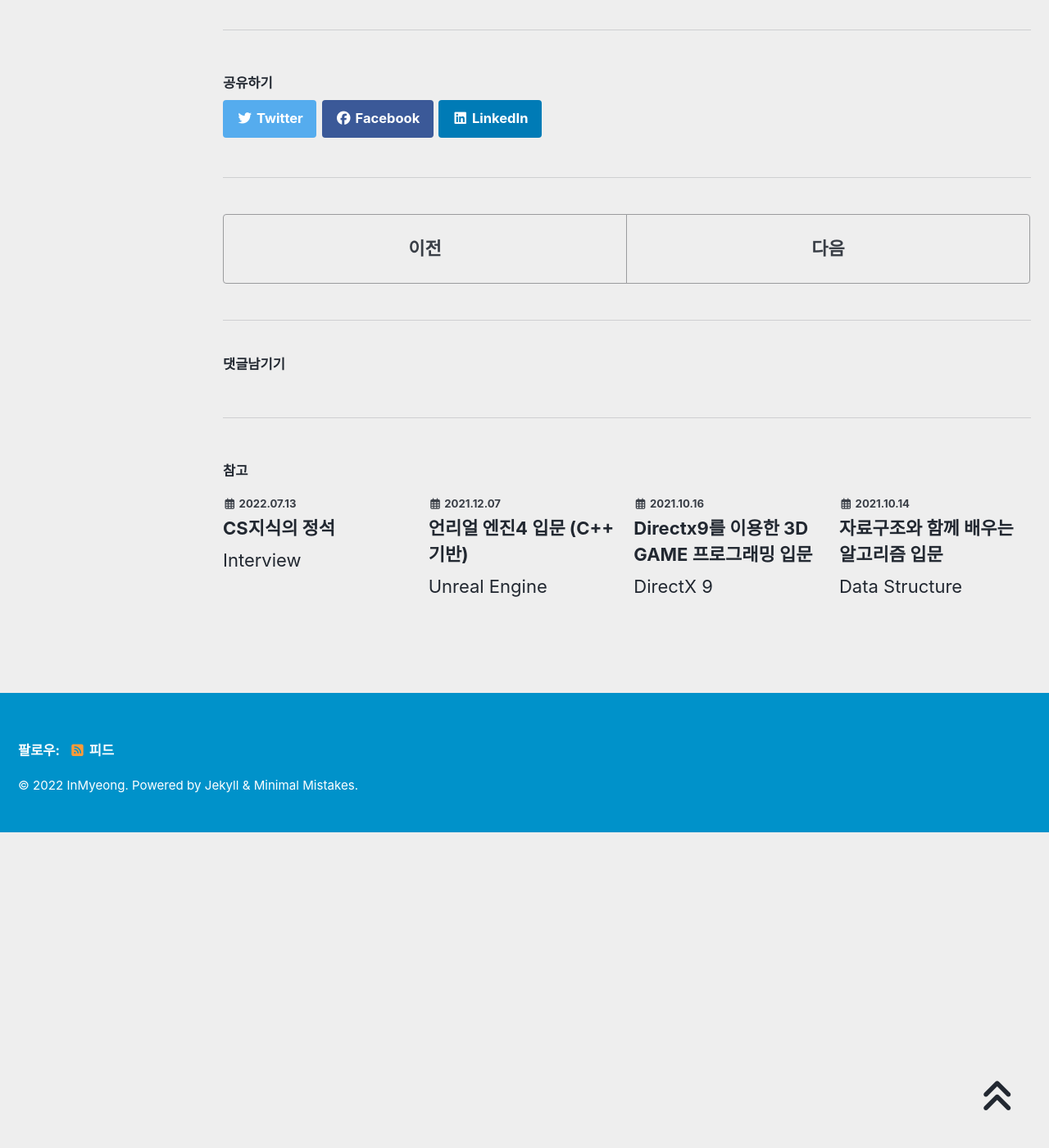
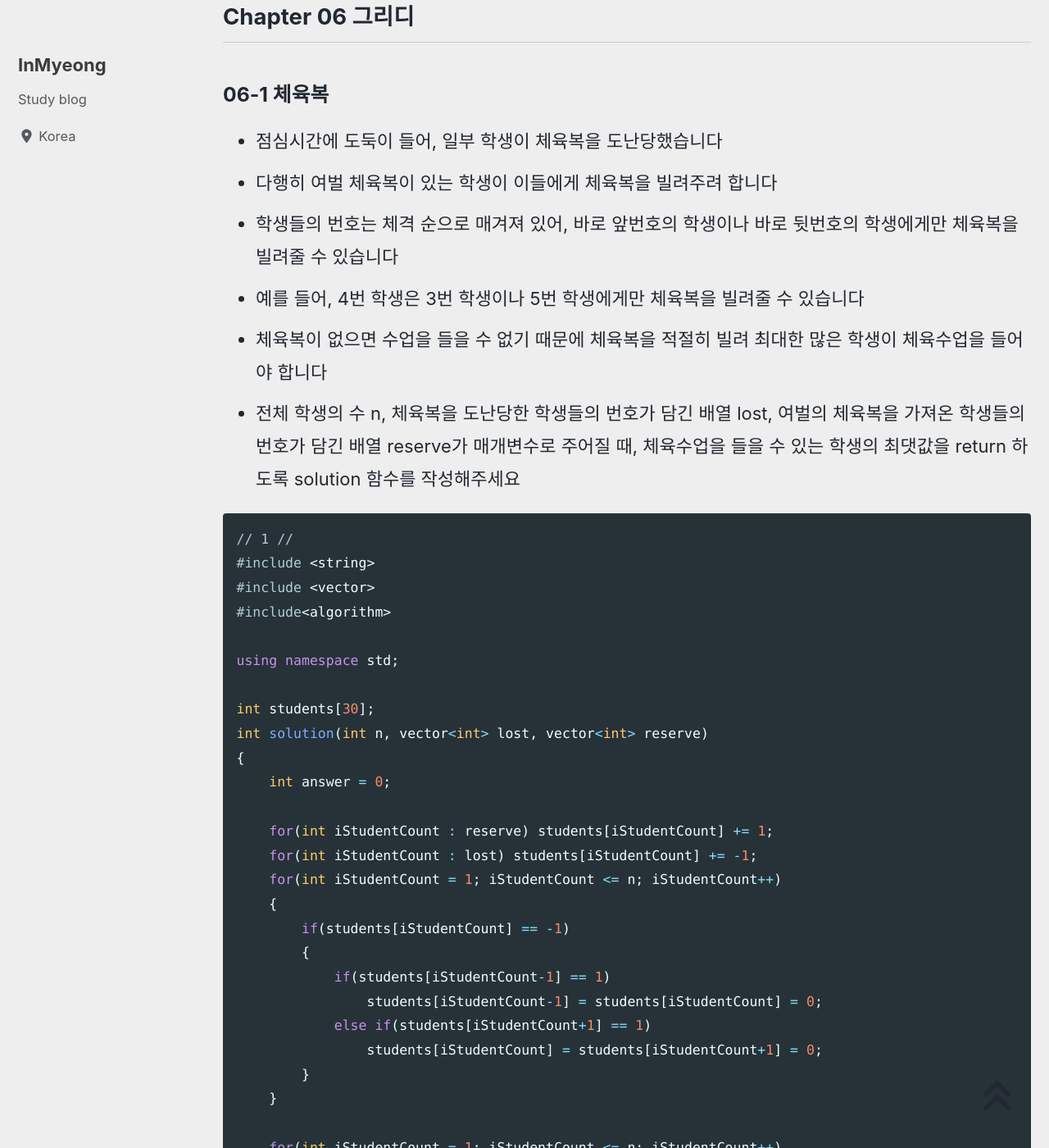
Before and after one commit to devMyeong/devMyeong.github.io, a Jekyll site: the page built from _posts/codingTest/2022-07-06-프로그래머스.md, in a window 1280 px wide and 1400 px high, scrolled down 38277 px. Shown: the whole window at 82% size. Built offline with Jekyll 4.4.1, drawn with Linux system fonts in a browser that asks for light colours; cached includes are drawn as plain includes; nearby versions of some CDN libraries; some web fonts are replaced; comment, search, counter and statistics services are not loaded; before the commit the page ends 39292 px from its top, so only the background shows below that; some of the changed text lies outside the part shown.

Commit message:
Docs : 프로그래머스 그리디

````diff
--- a/_posts/codingTest/2022-07-06-프로그래머스.md
+++ b/_posts/codingTest/2022-07-06-프로그래머스.md
@@ -1100,4 +1100,52 @@ int solution(string word)
 
 <br>
 
+## Chapter 06 그리디
+
+### 06-1 체육복
+- 점심시간에 도둑이 들어, 일부 학생이 체육복을 도난당했습니다
+- 다행히 여벌 체육복이 있는 학생이 이들에게 체육복을 빌려주려 합니다
+- 학생들의 번호는 체격 순으로 매겨져 있어, 바로 앞번호의 학생이나 바로 뒷번호의 학생에게만 체육복을 빌려줄 수 있습니다
+- 예를 들어, 4번 학생은 3번 학생이나 5번 학생에게만 체육복을 빌려줄 수 있습니다
+- 체육복이 없으면 수업을 들을 수 없기 때문에 체육복을 적절히 빌려 최대한 많은 학생이 체육수업을 들어야 합니다
+- 전체 학생의 수 n, 체육복을 도난당한 학생들의 번호가 담긴 배열 lost, 여벌의 체육복을 가져온 학생들의 번호가 담긴 배열 reserve가 매개변수로 주어질 때, 체육수업을 들을 수 있는 학생의 최댓값을 return 하도록 solution 함수를 작성해주세요
+
+```cpp
+// 1 //
+#include <string>
+#include <vector>
+#include<algorithm>
+
+using namespace std;
+
+int students[30];
+int solution(int n, vector<int> lost, vector<int> reserve)
+{
+    int answer = 0;
+
+    for(int iStudentCount : reserve) students[iStudentCount] += 1;
+    for(int iStudentCount : lost) students[iStudentCount] += -1;
+    for(int iStudentCount = 1; iStudentCount <= n; iStudentCount++)
+    {
+        if(students[iStudentCount] == -1)
+        {
+            if(students[iStudentCount-1] == 1)
+                students[iStudentCount-1] = students[iStudentCount] = 0;
+            else if(students[iStudentCount+1] == 1)
+                students[iStudentCount] = students[iStudentCount+1] = 0;
+        }
+    }
+
+    for(int iStudentCount = 1; iStudentCount <= n; iStudentCount++)
+    {
+        if(students[iStudentCount] != -1) answer++;
+    }
+
+    return answer;
+}
+```
+
+
+<br>
+
 [맨 위로 이동하기](#){: .btn .btn--primary }{: .align-right}
````
Also changed, not shown: _posts/cs/2022-07-13-인프런-CS지식의정석.md (+38 -1 lines).
